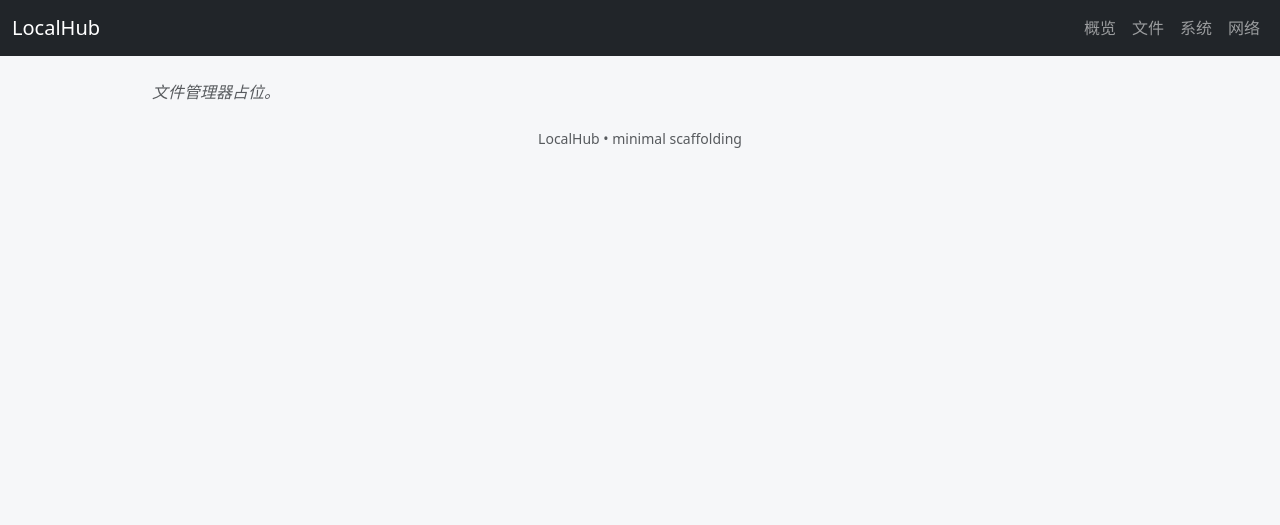
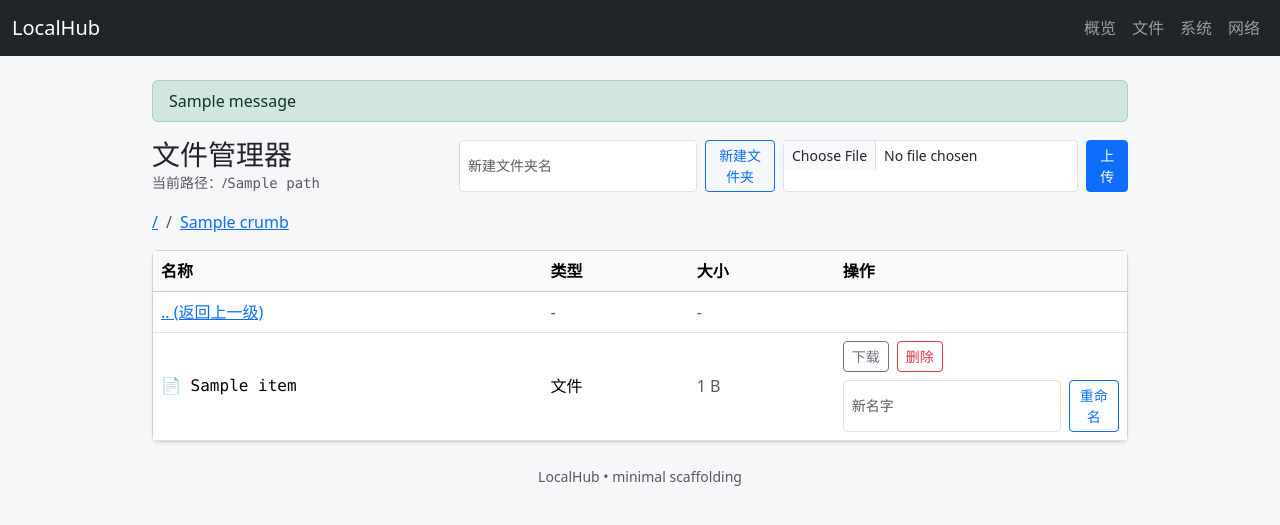
Before and after one commit to SER050902/ULL, a Flask app: template templates/files.html in a window 1280 px wide. Shown: the top 525 px of the page. Run offline with Flask 3, Linux system fonts and the light colour scheme; the template is opened without the code that fills it: most values are stand-ins (such as "Sample title", 1, 10 or a date in 2020); one stand-in notice (Sample message) is shown.

Commit message:
创造文件管理器雏形，增加所有盘符以及所有盘符里面的根目录，修改新建下载和删除

```diff
--- a/app.py
+++ b/app.py
@@ -1,15 +1,19 @@
 # app.py
-from flask import Flask, render_template
-from backend import get_system_overview, get_network_overview
-
+from flask import Flask, render_template, request, redirect, url_for, send_file, flash
+from backend import (
+    get_system_overview, get_network_overview,
+    list_dir, delete_path, make_dir, rename_path, save_upload, build_breadcrumbs, _safe_join
+)
+import os
+import config
 
 def create_app():
     app = Flask(__name__)
     app.config.update(SECRET_KEY="dev-change-me")
+    app.config["FILE_ROOT"] = getattr(config, "FILE_ROOT", os.path.abspath("."))
 
     @app.route("/")
     def index():
-        # 你可以改成自己的首页模板
         return render_template("index.html")
 
     @app.route("/system")
@@ -17,21 +21,93 @@ def create_app():
         info = get_system_overview()
         return render_template("system.html", info=info)
 
+    # ✅ 文件浏览
     @app.route("/files")
     def files():
-        # 先占位，之后再做文件管理器
-        return render_template("files.html")
+        path = request.args.get("path", "")
+        try:
+            items = list_dir(app.config["FILE_ROOT"], path)
+            crumbs = build_breadcrumbs(path)
+            return render_template("files.html", items=items, path=path, crumbs=crumbs)
+        except Exception as e:
+            flash(f"打开目录失败：{e}", "danger")
+            return render_template("files.html", items=[], path="", crumbs=[])
+
+    # ✅ 下载
+    @app.route("/files/download")
+    def files_download():
+        path = request.args.get("path", "")
+        p = _safe_join(app.config["FILE_ROOT"], path)
+        if not p.exists() or p.is_dir():
+            flash("文件不存在或是目录，无法下载。", "warning")
+            return redirect(url_for("files", path=os.path.dirname(path).replace("\\", "/")))
+        return send_file(str(p), as_attachment=True, download_name=p.name)
+
+    # ✅ 上传
+    @app.route("/files/upload", methods=["POST"])
+    def files_upload():
+        path = request.form.get("path", "")
+        f = request.files.get("file")
+        if not f:
+            flash("没有选择文件。", "warning")
+            return redirect(url_for("files", path=path))
+        try:
+            name = save_upload(app.config["FILE_ROOT"], path, f)
+            flash(f"上传成功：{name}", "success")
+        except Exception as e:
+            flash(f"上传失败：{e}", "danger")
+        return redirect(url_for("files", path=path))
+
+    # ✅ 新建文件夹
+    @app.route("/files/mkdir", methods=["POST"])
+    def files_mkdir():
+        path = request.form.get("path", "")
+        name = request.form.get("name", "").strip()
+        if not name:
+            flash("文件夹名不能为空。", "warning")
+            return redirect(url_for("files", path=path))
+        try:
+            make_dir(app.config["FILE_ROOT"], path, name)
+            flash(f"已创建文件夹：{name}", "success")
+        except Exception as e:
+            flash(f"创建失败：{e}", "danger")
+        return redirect(url_for("files", path=path))
+
+    # ✅ 删除（文件/空文件夹）
+    @app.route("/files/delete", methods=["POST"])
+    def files_delete():
+        path = request.form.get("path", "")
+        cur = request.form.get("cur", "")
+        try:
+            delete_path(app.config["FILE_ROOT"], path)
+            flash("删除成功。", "success")
+        except Exception as e:
+            flash(f"删除失败：{e}", "danger")
+        return redirect(url_for("files", path=cur))
+
+    # ✅ 重命名
+    @app.route("/files/rename", methods=["POST"])
+    def files_rename():
+        path = request.form.get("path", "")
+        cur = request.form.get("cur", "")
+        new_name = request.form.get("new_name", "").strip()
+        if not new_name:
+            flash("新名字不能为空。", "warning")
+            return redirect(url_for("files", path=cur))
+        try:
+            rename_path(app.config["FILE_ROOT"], path, new_name)
+            flash("重命名成功。", "success")
+        except Exception as e:
+            flash(f"重命名失败：{e}", "danger")
+        return redirect(url_for("files", path=cur))
 
     @app.route("/network")
     def network():
-        # ★ 关键：这里给模板传 info，不然就 UndefinedError
         info = get_network_overview()
         return render_template("network.html", info=info)
 
     return app
 
-
 if __name__ == "__main__":
     app = create_app()
-    # Windows 上开在 0.0.0.0，方便局域网访问
     app.run(host="0.0.0.0", port=8000, debug=True)
--- a/config.py
+++ b/config.py
@@ -0,0 +1,5 @@
+# config.py
+import os
+
+# 你想管理的根目录（建议先用项目下 data 目录）
+FILE_ROOT = os.path.abspath(os.path.join(os.path.dirname(__file__), "data"))
--- a/templates/files.html
+++ b/templates/files.html
@@ -1,5 +1,117 @@
 {% extends "base.html" %}
-{% block title %}LocalHub | 文件{% endblock %}
+{% block title %}文件 - LocalHub{% endblock %}
+
 {% block content %}
-<em class="text-muted">文件管理器占位。</em>
+
+{% with messages = get_flashed_messages(with_categories=true) %}
+  {% if messages %}
+    {% for cat, msg in messages %}
+      <div class="alert alert-{{cat}} py-2">{{ msg }}</div>
+    {% endfor %}
+  {% endif %}
+{% endwith %}
+
+<div class="d-flex align-items-center justify-content-between mb-3">
+  <div>
+    <h3 class="mb-0">文件管理器</h3>
+    <div class="text-muted small">
+      当前路径：/<span class="font-monospace">{{ path }}</span>
+    </div>
+  </div>
+
+  <div class="d-flex gap-2">
+    <form class="d-flex gap-2" method="post" action="{{ url_for('files_mkdir') }}">
+      <input type="hidden" name="path" value="{{ path }}">
+      <input class="form-control form-control-sm" name="name" placeholder="新建文件夹名">
+      <button class="btn btn-sm btn-outline-primary" type="submit">新建文件夹</button>
+    </form>
+
+    <form class="d-flex gap-2" method="post" action="{{ url_for('files_upload') }}" enctype="multipart/form-data">
+      <input type="hidden" name="path" value="{{ path }}">
+      <input class="form-control form-control-sm" type="file" name="file">
+      <button class="btn btn-sm btn-primary" type="submit">上传</button>
+    </form>
+  </div>
+</div>
+
+<nav aria-label="breadcrumb" class="mb-3">
+  <ol class="breadcrumb mb-0">
+    <li class="breadcrumb-item"><a href="{{ url_for('files') }}">/</a></li>
+    {% for c in crumbs %}
+      <li class="breadcrumb-item">
+        <a href="{{ url_for('files', path=c.path) }}">{{ c.name }}</a>
+      </li>
+    {% endfor %}
+  </ol>
+</nav>
+
+<div class="card shadow-sm">
+  <div class="card-body p-0">
+    <table class="table mb-0 align-middle">
+      <thead class="table-light">
+        <tr>
+          <th style="width:40%">名称</th>
+          <th style="width:15%">类型</th>
+          <th style="width:15%">大小</th>
+          <th style="width:30%">操作</th>
+        </tr>
+      </thead>
+      <tbody>
+        {% if path %}
+        <tr>
+          <td>
+            <a href="{{ url_for('files', path=path.rsplit('/', 1)[0] if '/' in path else '') }}">.. (返回上一级)</a>
+          </td>
+          <td class="text-muted">-</td>
+          <td class="text-muted">-</td>
+          <td></td>
+        </tr>
+        {% endif %}
+
+        {% for it in items %}
+        {% set child_path = (path ~ '/' ~ it.name) if path else it.name %}
+        <tr>
+          <td class="font-monospace">
+            {% if it.is_dir %}
+              📁 <a href="{{ url_for('files', path=child_path) }}">{{ it.name }}</a>
+            {% else %}
+              📄 {{ it.name }}
+            {% endif %}
+          </td>
+          <td>{{ "目录" if it.is_dir else "文件" }}</td>
+          <td class="text-muted">
+            {% if it.size is not none %}{{ it.size }} B{% else %}-{% endif %}
+          </td>
+          <td>
+            <div class="d-flex flex-wrap gap-2">
+              {% if not it.is_dir %}
+                <a class="btn btn-sm btn-outline-secondary"
+                   href="{{ url_for('files_download', path=child_path) }}">下载</a>
+              {% endif %}
+
+              <form method="post" action="{{ url_for('files_delete') }}" onsubmit="return confirm('确认删除？仅支持删除空目录。')">
+                <input type="hidden" name="path" value="{{ child_path }}">
+                <input type="hidden" name="cur" value="{{ path }}">
+                <button class="btn btn-sm btn-outline-danger" type="submit">删除</button>
+              </form>
+
+              <form class="d-flex gap-2" method="post" action="{{ url_for('files_rename') }}">
+                <input type="hidden" name="path" value="{{ child_path }}">
+                <input type="hidden" name="cur" value="{{ path }}">
+                <input class="form-control form-control-sm" name="new_name" placeholder="新名字">
+                <button class="btn btn-sm btn-outline-primary" type="submit">重命名</button>
+              </form>
+            </div>
+          </td>
+        </tr>
+        {% endfor %}
+
+        {% if items|length == 0 %}
+        <tr><td colspan="4" class="text-center text-muted py-4">空目录</td></tr>
+        {% endif %}
+      </tbody>
+    </table>
+  </div>
+</div>
+
 {% endblock %}
```
Also changed, not shown: backend.py (+121 -0 lines).
